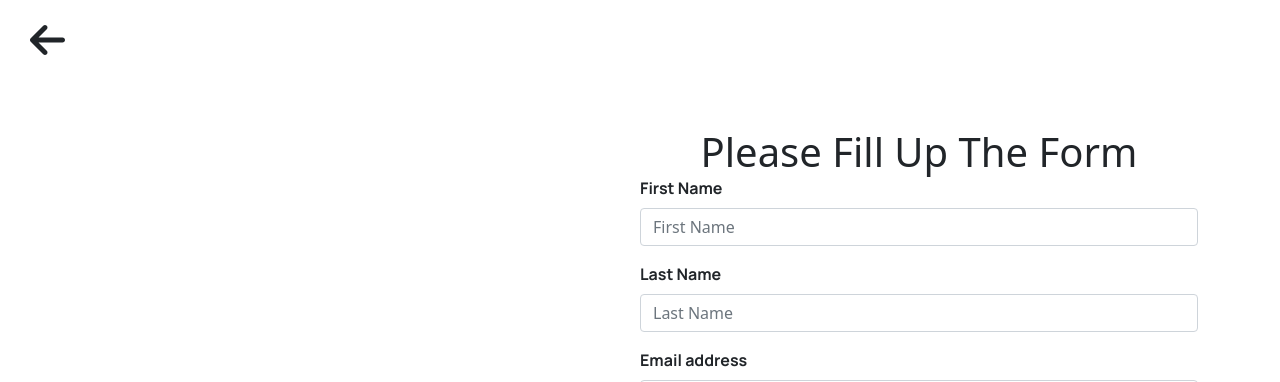
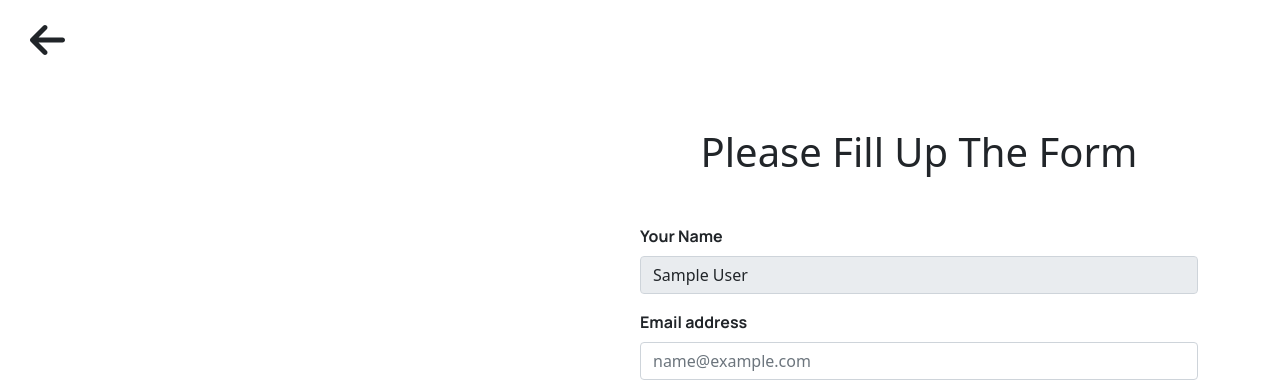
Before and after one commit to saminravi99/assignment-10, a React (Create React App) app: page /checkout in a window 1280 px wide. Shown: the top 382 px of the page. Built offline with nearby package versions, Linux system fonts and the light colour scheme; no server answers; sample sign-in values are in the browser's storage.

Commit message:
checkout page updated

```diff
--- a/src/components/CheckOut/CheckOut.js
+++ b/src/components/CheckOut/CheckOut.js
@@ -8,10 +8,17 @@ import { FontAwesomeIcon } from "@fortawesome/react-fontawesome";
 import {
   faArrowLeft
 } from "@fortawesome/free-solid-svg-icons";
+import { useAuthState } from "react-firebase-hooks/auth";
+import auth from "../firebase.init";
 
 
 
 const CheckOut = () => {
+
+   const [authUser] = useAuthState(auth);
+
+   console.log(authUser);
+
     const navigate = useNavigate();
   const { register, handleSubmit } = useForm();
 
@@ -55,14 +62,11 @@ const CheckOut = () => {
             <h1 className="mb-lg-0 mb-5 text-center">
               Please Fill Up The Form
             </h1>
-            <Form.Group className="mb-3" controlId="exampleForm.ControlInput1">
-              <Form.Label className="checkout-labels">First Name</Form.Label>
-              <Form.Control type="text" placeholder="First Name" required />
+            <Form.Group className="mb-3 mt-5" controlId="exampleForm.ControlInput1">
+              <Form.Label className="checkout-labels">Your Name</Form.Label>
+              <Form.Control disabled value={authUser?.displayName} type="text" placeholder="First Name" required />
             </Form.Group>
-            <Form.Group className="mb-3" controlId="exampleForm.ControlInput1">
-              <Form.Label className="checkout-labels">Last Name</Form.Label>
-              <Form.Control type="text" placeholder="Last Name" required />
-            </Form.Group>
+
             <Form.Group className="mb-3" controlId="exampleForm.ControlInput1">
               <Form.Label className="checkout-labels">Email address</Form.Label>
               <Form.Control
@@ -82,6 +86,7 @@ const CheckOut = () => {
             <Form.Group className="mb-3" controlId="exampleForm.ControlInput1">
               <Form.Label className="checkout-labels">Your Chosen Service</Form.Label>
               <Form.Control
+               disabled
                 type="text"
                 placeholder="Your Chosen Service"
                 value={chosenService?.service}
--- a/src/components/Home/Home.js
+++ b/src/components/Home/Home.js
@@ -1,11 +1,16 @@
 import React from "react";
+import { useAuthState } from "react-firebase-hooks/auth";
 import { Toaster } from "react-hot-toast";
+import auth from "../firebase.init";
 import HeroSection from "../HeroSection/HeroSection";
 import Reviews from "../Reviews/Reviews";
 import Services from "../Services/Services";
 import "./Home.css";
 
 const Home = () => {
+  const [authUser] = useAuthState(auth);
+
+  console.log(authUser);
   return (
     <div>
       <HeroSection></HeroSection>
```
